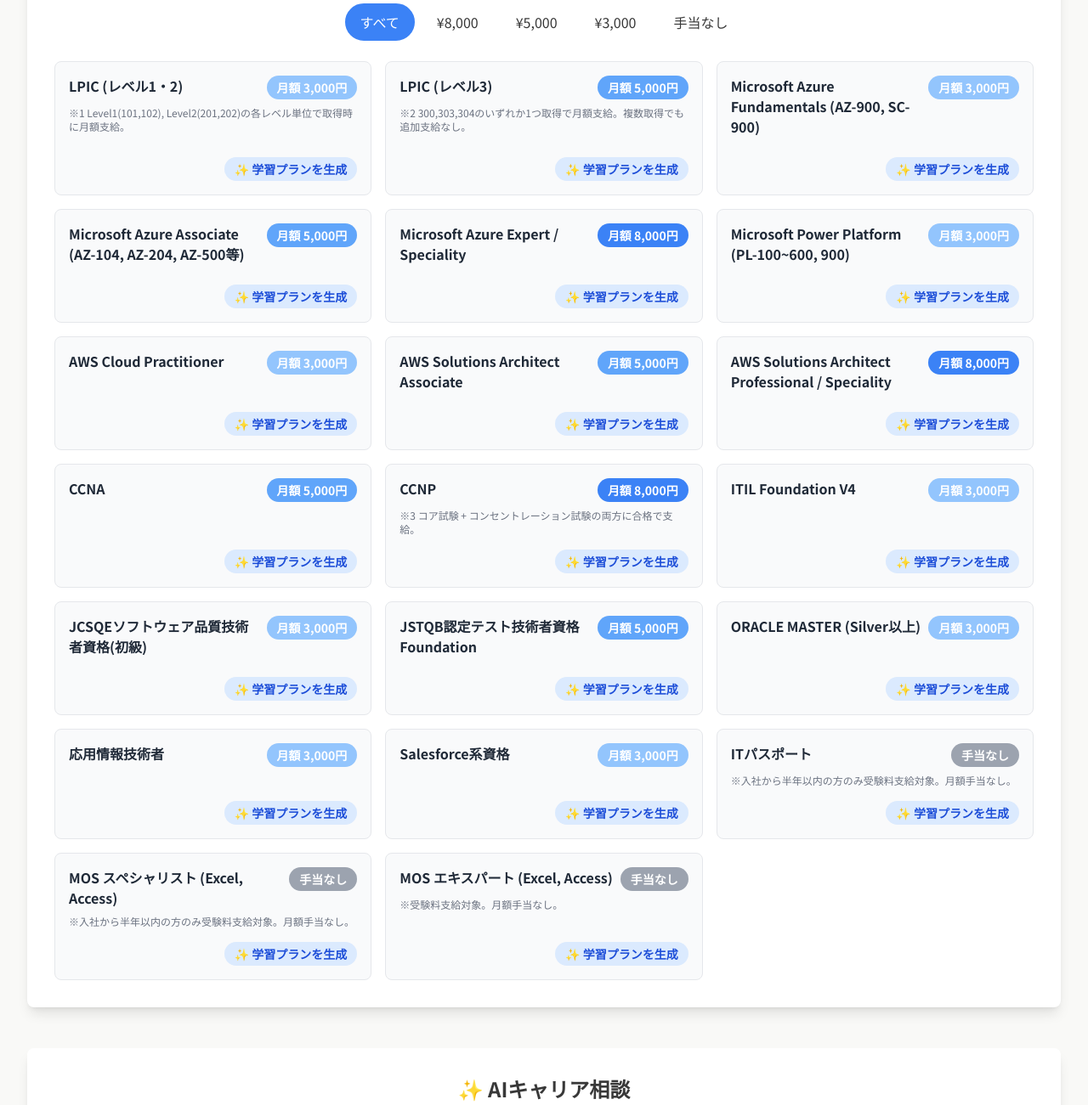
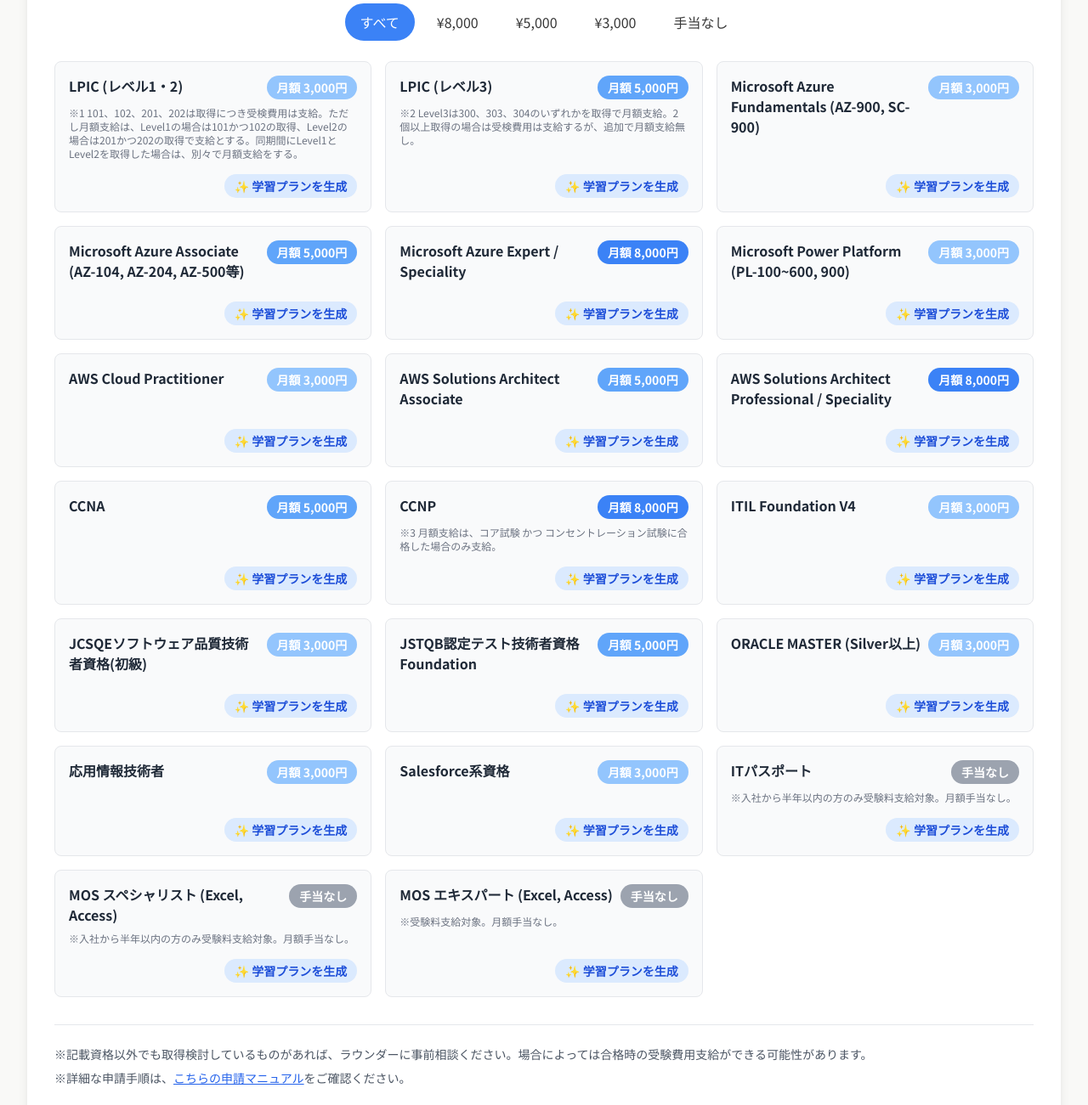
Before and after one commit to ryusuke-oba/ryusuke-oba.github.io, a plain HTML site: page index.html in a window 1280 px wide. Shown: the part 1040-2341 px from the top of the page at 85% size. Drawn offline with nearby package versions, Linux system fonts and the light colour scheme.

Commit message:
Update index.html

```diff
--- a/index.html
+++ b/index.html
@@ -7,13 +7,6 @@
     <script src="https://cdn.tailwindcss.com"></script>
     <script src="https://cdn.jsdelivr.net/npm/marked/marked.min.js"></script>
     <link href="https://fonts.googleapis.com/css2?family=Inter:wght@400;600;700&family=Noto+Sans+JP:wght@400;500;700&display=swap" rel="stylesheet">
-    <!-- Chosen Palette: Warm Neutrals (Updated) -->
-    <!-- Application Structure Plan: The core structure is unchanged. The key improvement is in user experience by persisting the API key. Logic has been added to use the browser's localStorage to save and retrieve the key, eliminating the need for repeated entry. -->
-    <!-- Visualization & Content Choices:
-        - API Key Input -> Goal: Enable persistent local execution -> Viz: Input form with Save/Clear buttons -> Interaction: User saves key to localStorage; on page load, key is retrieved from localStorage -> Justification: Significantly improves usability by removing a major friction point (re-entering the key). This is a critical UX enhancement. Method: HTML/JS with localStorage.
-        - Study Plan & Career Advice -> Unchanged, but now leverage the persistently stored API key.
-    -->
-    <!-- CONFIRMATION: NO SVG graphics used. NO Mermaid JS used. -->
     <style>
         body {
             font-family: 'Noto Sans JP', 'Inter', sans-serif;
@@ -139,6 +132,10 @@
                     <div id="qualificationList" class="grid grid-cols-1 md:grid-cols-2 lg:grid-cols-3 gap-4 mt-6">
                     </div>
                      <p id="noResults" class="text-center text-gray-500 py-8 hidden">該当する資格が見つかりませんでした。</p>
+                    <div class="mt-8 pt-6 border-t border-gray-200 text-sm text-gray-600 space-y-2">
+                        <p>※記載資格以外でも取得検討しているものがあれば、ラウンダーに事前相談ください。場合によっては合格時の受験費用支給ができる可能性があります。</p>
+                        <p>※詳細な申請手順は、<a href="https://drive.google.com/file/d/1Nj265xhpMzJR2FMGxz9m1TdtQjkThh3t/view?usp=drive_link" target="_blank" rel="noopener noreferrer" class="text-blue-600 underline hover:text-blue-800">こちらの申請マニュアル</a>をご確認ください。</p>
+                    </div>
                 </div>
             </section>
 
@@ -236,8 +233,8 @@
             });
 
             const qualifications = [
-                { name: 'LPIC (レベル1・2)', category: 'server', allowance: 3000, notes: '※1 Level1(101,102), Level2(201,202)の各レベル単位で取得時に月額支給。' },
-                { name: 'LPIC (レベル3)', category: 'server', allowance: 5000, notes: '※2 300,303,304のいずれか1つ取得で月額支給。複数取得でも追加支給なし。' },
+                { name: 'LPIC (レベル1・2)', category: 'server', allowance: 3000, notes: '※1 101、102、201、202は取得につき受検費用は支給。ただし月額支給は、Level1の場合は101かつ102の取得、Level2の場合は201かつ202の取得で支給とする。同期間にLevel1とLevel2を取得した場合は、別々で月額支給をする。' },
+                { name: 'LPIC (レベル3)', category: 'server', allowance: 5000, notes: '※2 Level3は300、303、304のいずれかを取得で月額支給。2個以上取得の場合は受検費用は支給するが、追加で月額支給無し。' },
                 { name: 'Microsoft Azure Fundamentals (AZ-900, SC-900)', category: 'cloud', allowance: 3000, notes: '' },
                 { name: 'Microsoft Azure Associate (AZ-104, AZ-204, AZ-500等)', category: 'cloud', allowance: 5000, notes: '' },
                 { name: 'Microsoft Azure Expert / Speciality', category: 'cloud', allowance: 8000, notes: '' },
@@ -246,7 +243,7 @@
                 { name: 'AWS Solutions Architect Associate', category: 'cloud', allowance: 5000, notes: '' },
                 { name: 'AWS Solutions Architect Professional / Speciality', category: 'cloud', allowance: 8000, notes: '' },
                 { name: 'CCNA', category: 'network', allowance: 5000, notes: '' },
-                { name: 'CCNP', category: 'network', allowance: 8000, notes: '※3 コア試験 + コンセントレーション試験の両方に合格で支給。' },
+                { name: 'CCNP', category: 'network', allowance: 8000, notes: '※3 月額支給は、コア試験 かつ コンセントレーション試験に合格した場合のみ支給。' },
                 { name: 'ITIL Foundation V4', category: 'infra', allowance: 3000, notes: '' },
                 { name: 'JCSQEソフトウェア品質技術者資格(初級)', category: 'quality', allowance: 3000, notes: '' },
                 { name: 'JSTQB認定テスト技術者資格 Foundation', category: 'quality', allowance: 5000, notes: '' },
```
